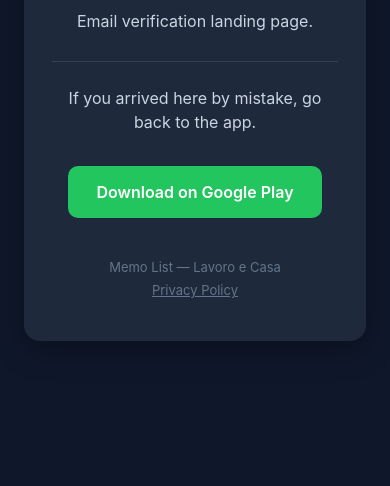
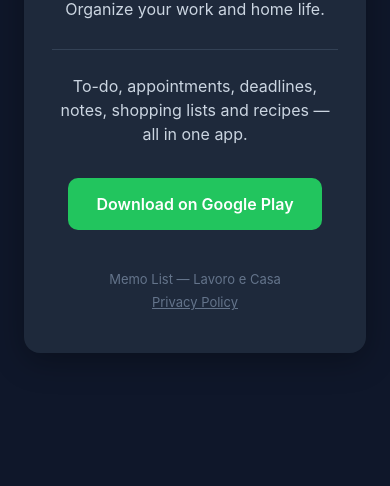
Before and after one commit to Attaccabriga/memo-list-privacy, a plain HTML site: page welcome.html in a window 390 px wide. Shown: the part 358-844 px from the top of the page. Drawn offline with Linux system fonts and the light colour scheme.

Commit message:
refactor(welcome): remove Play Store CTA from contextually wrong states + add phone emoji
Major UX improvement based on user-journey analysis:

Before v3:
- signup-desktop / recovery-desktop / error states had 'Download on Play Store' CTA
- But in these states the user ALREADY HAS the app installed:
  - signup confirmed -> they just registered
  - password recovery -> they have forgotten account password
  - link error -> they came from a link requested by the installed app
- Showing 'Download app' was logically inconsistent and confusing

After v3.1:
- signup-desktop: simple message-box with phone emoji - 'Go to your phone
  and sign in to the Memo List app'
- recovery-desktop: 'Open this email on your phone and click the link again'
- error: 'Open the Memo List app and request a new link'
- Only state-unknown (the generic landing) still has Play Store CTA,
  because a visitor there likely doesn't have the app yet

Also enhanced the unknown state into a proper marketing landing:
feature list + Play Store button.

Design: all actionable instructions now in a bordered message-box, with
the phone emoji as subtle visual cue for 'this requires phone action'.

```diff
--- a/welcome.html
+++ b/welcome.html
@@ -104,6 +104,15 @@
             border-top: 1px solid #334155;
         }
 
+        .message-box {
+            background: #0f172a;
+            border: 1px solid #334155;
+            border-radius: 10px;
+            padding: 16px 20px;
+            margin-top: 8px;
+            color: #cbd5e1;
+        }
+
         .language-switcher {
             margin-bottom: 20px;
             font-size: 13px;
@@ -163,9 +172,9 @@
                 <h1 data-i18n="desktop_signup_title">Email confermata!</h1>
                 <p class="subtitle" data-i18n="desktop_signup_subtitle">Il tuo account Memo List è attivo.</p>
                 <hr class="divider">
-                <p data-i18n="desktop_instructions" style="color: #cbd5e1; margin-bottom: 20px;">Apri l'app <strong>Memo List</strong> sul tuo telefono per iniziare.</p>
-                <p data-i18n="desktop_not_installed" style="font-size: 14px; color: #94a3b8; margin-bottom: 20px;">Non hai ancora l'app? Scaricala da:</p>
-                <a href="https://play.google.com/store/apps/details?id=com.attaccabriga.lavoroecasa" class="btn" data-i18n="desktop_play_store">Scarica da Google Play</a>
+                <div class="message-box">
+                    <p data-i18n="desktop_signup_instructions">📱 Vai sul telefono e accedi all'app Memo List.</p>
+                </div>
             </div>
 
             <!-- State: RECOVERY - Mobile -->
@@ -186,9 +195,9 @@
                 <h1 data-i18n="desktop_recovery_title">Reset password richiesto</h1>
                 <p class="subtitle" data-i18n="desktop_recovery_subtitle">Per sicurezza, il reset password funziona solo dall'app sul telefono.</p>
                 <hr class="divider">
-                <p data-i18n="desktop_recovery_instructions" style="color: #cbd5e1; margin-bottom: 20px;">Apri questa email sul tuo <strong>telefono</strong> e clicca di nuovo il link.</p>
-                <p data-i18n="desktop_not_installed" style="font-size: 14px; color: #94a3b8; margin-bottom: 20px;">Non hai ancora l'app? Scaricala da:</p>
-                <a href="https://play.google.com/store/apps/details?id=com.attaccabriga.lavoroecasa" class="btn" data-i18n="desktop_play_store">Scarica da Google Play</a>
+                <div class="message-box">
+                    <p data-i18n="desktop_recovery_instructions">📱 Apri questa email sul <strong>telefono</strong> e clicca di nuovo il link.</p>
+                </div>
             </div>
 
             <!-- State: ERROR -->
@@ -197,18 +206,19 @@
                 <h1 data-i18n="error_title">Link non valido</h1>
                 <p class="subtitle" id="error-description" data-i18n="error_default">Il link potrebbe essere scaduto o essere già stato usato.</p>
                 <hr class="divider">
-                <p data-i18n="error_instructions" style="color: #cbd5e1; margin-bottom: 20px;">Torna all'app e richiedi un nuovo link.</p>
-                <a href="https://play.google.com/store/apps/details?id=com.attaccabriga.lavoroecasa" class="btn btn-secondary" data-i18n="desktop_play_store">Scarica da Google Play</a>
+                <div class="message-box">
+                    <p data-i18n="error_instructions">📱 Apri l'app Memo List e richiedi un nuovo link.</p>
+                </div>
             </div>
 
-            <!-- State: UNKNOWN -->
+            <!-- State: UNKNOWN - unico stato con CTA Play Store (landing generica) -->
             <div id="state-unknown" class="state">
                 <span class="icon">📱</span>
                 <h1>Memo List</h1>
-                <p class="subtitle" data-i18n="unknown_subtitle">Pagina di landing per verifica email.</p>
+                <p class="subtitle" data-i18n="unknown_subtitle">App per organizzare lavoro e casa.</p>
                 <hr class="divider">
-                <p data-i18n="unknown_instructions" style="color: #cbd5e1; margin-bottom: 20px;">Se sei arrivato qui per sbaglio, torna all'app.</p>
-                <a href="https://play.google.com/store/apps/details?id=com.attaccabriga.lavoroecasa" class="btn" data-i18n="desktop_play_store">Scarica da Google Play</a>
+                <p data-i18n="unknown_description" style="color: #cbd5e1; margin-bottom: 20px;">To-do, appuntamenti, scadenze, note, liste spesa e ricettario in un'unica app.</p>
+                <a href="https://play.google.com/store/apps/details?id=com.attaccabriga.lavoroecasa" class="btn" data-i18n="unknown_play_store">Scarica da Google Play</a>
             </div>
 
             <div class="footer">
@@ -231,21 +241,20 @@
                 mobile_open_app: "Apri Memo List",
                 desktop_signup_title: "Email confermata!",
                 desktop_signup_subtitle: "Il tuo account Memo List è attivo.",
-                desktop_instructions: "Apri l'app <strong>Memo List</strong> sul tuo telefono per iniziare.",
-                desktop_not_installed: "Non hai ancora l'app? Scaricala da:",
-                desktop_play_store: "Scarica da Google Play",
+                desktop_signup_instructions: "📱 Vai sul telefono e accedi all'app Memo List.",
                 mobile_recovery_title: "Reset password",
                 mobile_recovery_subtitle: "Apertura dell'app per impostare la nuova password...",
                 desktop_recovery_title: "Reset password richiesto",
                 desktop_recovery_subtitle: "Per sicurezza, il reset password funziona solo dall'app sul telefono.",
-                desktop_recovery_instructions: "Apri questa email sul tuo <strong>telefono</strong> e clicca di nuovo il link.",
+                desktop_recovery_instructions: "📱 Apri questa email sul <strong>telefono</strong> e clicca di nuovo il link.",
                 error_title: "Link non valido",
                 error_default: "Il link potrebbe essere scaduto o essere già stato usato.",
                 error_expired: "Il link è scaduto. Richiedi un nuovo link dall'app.",
                 error_used: "Questo link è già stato utilizzato.",
-                error_instructions: "Torna all'app e richiedi un nuovo link.",
-                unknown_subtitle: "Pagina di landing per verifica email.",
-                unknown_instructions: "Se sei arrivato qui per sbaglio, torna all'app.",
+                error_instructions: "📱 Apri l'app Memo List e richiedi un nuovo link.",
+                unknown_subtitle: "App per organizzare lavoro e casa.",
+                unknown_description: "To-do, appuntamenti, scadenze, note, liste spesa e ricettario in un'unica app.",
+                unknown_play_store: "Scarica da Google Play",
                 footer_privacy: "Privacy Policy"
             },
             en: {
@@ -256,21 +265,20 @@
                 mobile_open_app: "Open Memo List",
                 desktop_signup_title: "Email confirmed!",
                 desktop_signup_subtitle: "Your Memo List account is active.",
-                desktop_instructions: "Open the <strong>Memo List</strong> app on your phone to get started.",
-                desktop_not_installed: "Don't have the app yet? Get it from:",
-                desktop_play_store: "Download on Google Play",
+                desktop_signup_instructions: "📱 Go to your phone and sign in to the Memo List app.",
                 mobile_recovery_title: "Password reset",
                 mobile_recovery_subtitle: "Opening the app to set your new password...",
                 desktop_recovery_title: "Password reset required",
                 desktop_recovery_subtitle: "For security, password reset only works from the app on your phone.",
-                desktop_recovery_instructions: "Open this email on your <strong>phone</strong> and click the link again.",
+                desktop_recovery_instructions: "📱 Open this email on your <strong>phone</strong> and click the link again.",
                 error_title: "Invalid link",
                 error_default: "The link may have expired or already been used.",
                 error_expired: "The link has expired. Request a new link from the app.",
                 error_used: "This link has already been used.",
-                error_instructions: "Go back to the app and request a new link.",
-                unknown_subtitle: "Email verification landing page.",
-                unknown_instructions: "If you arrived here by mistake, go back to the app.",
+                error_instructions: "📱 Open the Memo List app and request a new link.",
+                unknown_subtitle: "Organize your work and home life.",
+                unknown_description: "To-do, appointments, deadlines, notes, shopping lists and recipes — all in one app.",
+                unknown_play_store: "Download on Google Play",
                 footer_privacy: "Privacy Policy"
             },
             ru: {
@@ -281,21 +289,20 @@
                 mobile_open_app: "Открыть Memo List",
                 desktop_signup_title: "Почта подтверждена!",
                 desktop_signup_subtitle: "Ваш аккаунт Memo List активен.",
-                desktop_instructions: "Откройте приложение <strong>Memo List</strong> на телефоне, чтобы начать.",
-                desktop_not_installed: "У вас ещё нет приложения? Скачайте его из:",
-                desktop_play_store: "Скачать в Google Play",
+                desktop_signup_instructions: "📱 Откройте приложение Memo List на телефоне и войдите.",
                 mobile_recovery_title: "Сброс пароля",
                 mobile_recovery_subtitle: "Открываем приложение для установки нового пароля...",
                 desktop_recovery_title: "Требуется сброс пароля",
                 desktop_recovery_subtitle: "Для безопасности сброс пароля работает только из приложения на телефоне.",
-                desktop_recovery_instructions: "Откройте это письмо на <strong>телефоне</strong> и снова нажмите на ссылку.",
+                desktop_recovery_instructions: "📱 Откройте это письмо на <strong>телефоне</strong> и снова нажмите на ссылку.",
                 error_title: "Недействительная ссылка",
                 error_default: "Ссылка могла истечь или уже использована.",
                 error_expired: "Срок действия ссылки истёк. Запросите новую ссылку из приложения.",
                 error_used: "Эта ссылка уже была использована.",
-                error_instructions: "Вернитесь в приложение и запросите новую ссылку.",
-                unknown_subtitle: "Страница подтверждения электронной почты.",
-                unknown_instructions: "Если вы попали сюда по ошибке, вернитесь в приложение.",
+                error_instructions: "📱 Откройте приложение Memo List и запросите новую ссылку.",
+                unknown_subtitle: "Приложение для организации работы и дома.",
+                unknown_description: "Задачи, встречи, сроки, заметки, списки покупок и рецепты — всё в одном приложении.",
+                unknown_play_store: "Скачать в Google Play",
                 footer_privacy: "Политика конфиденциальности"
             }
         };
```
